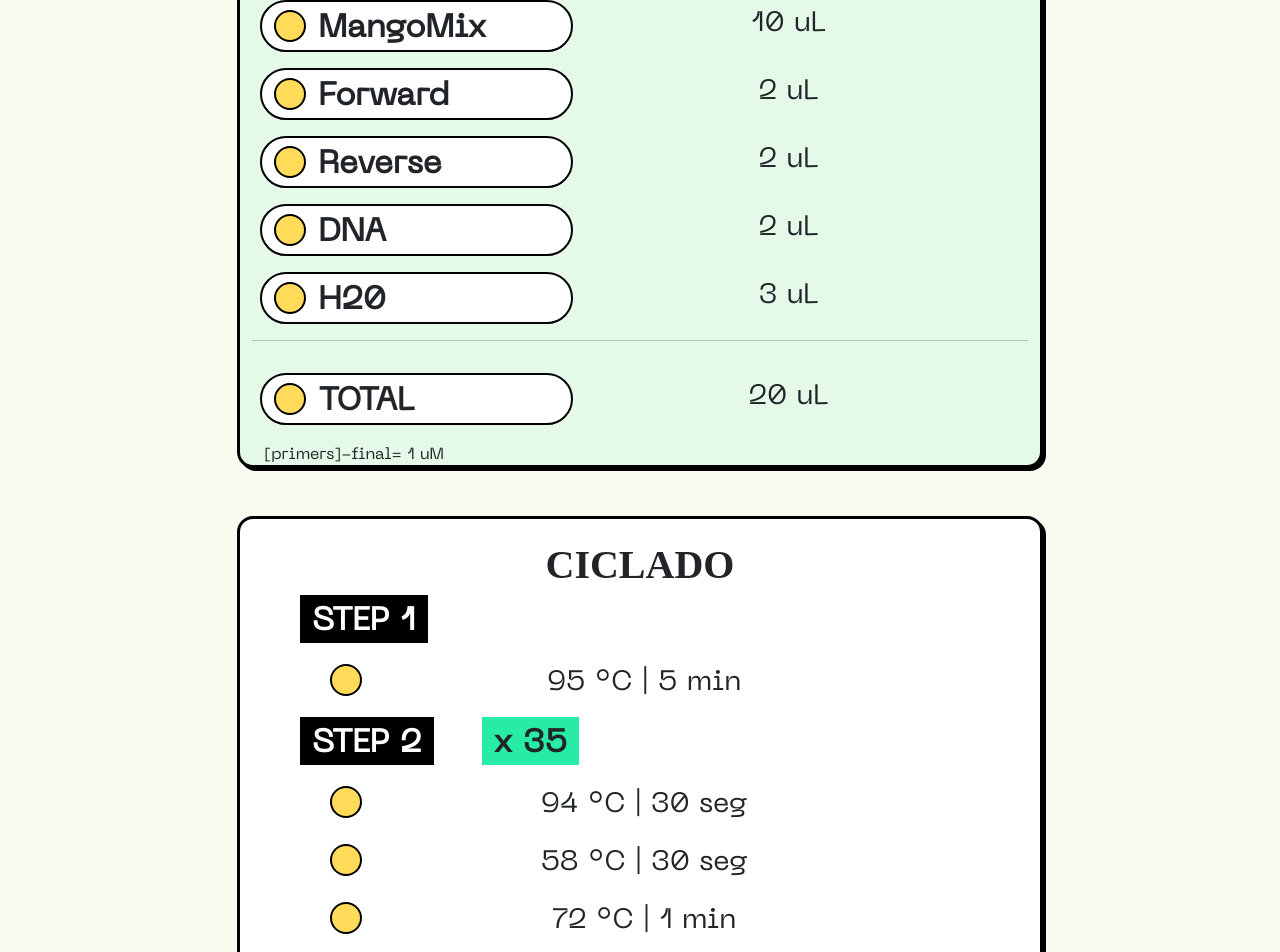
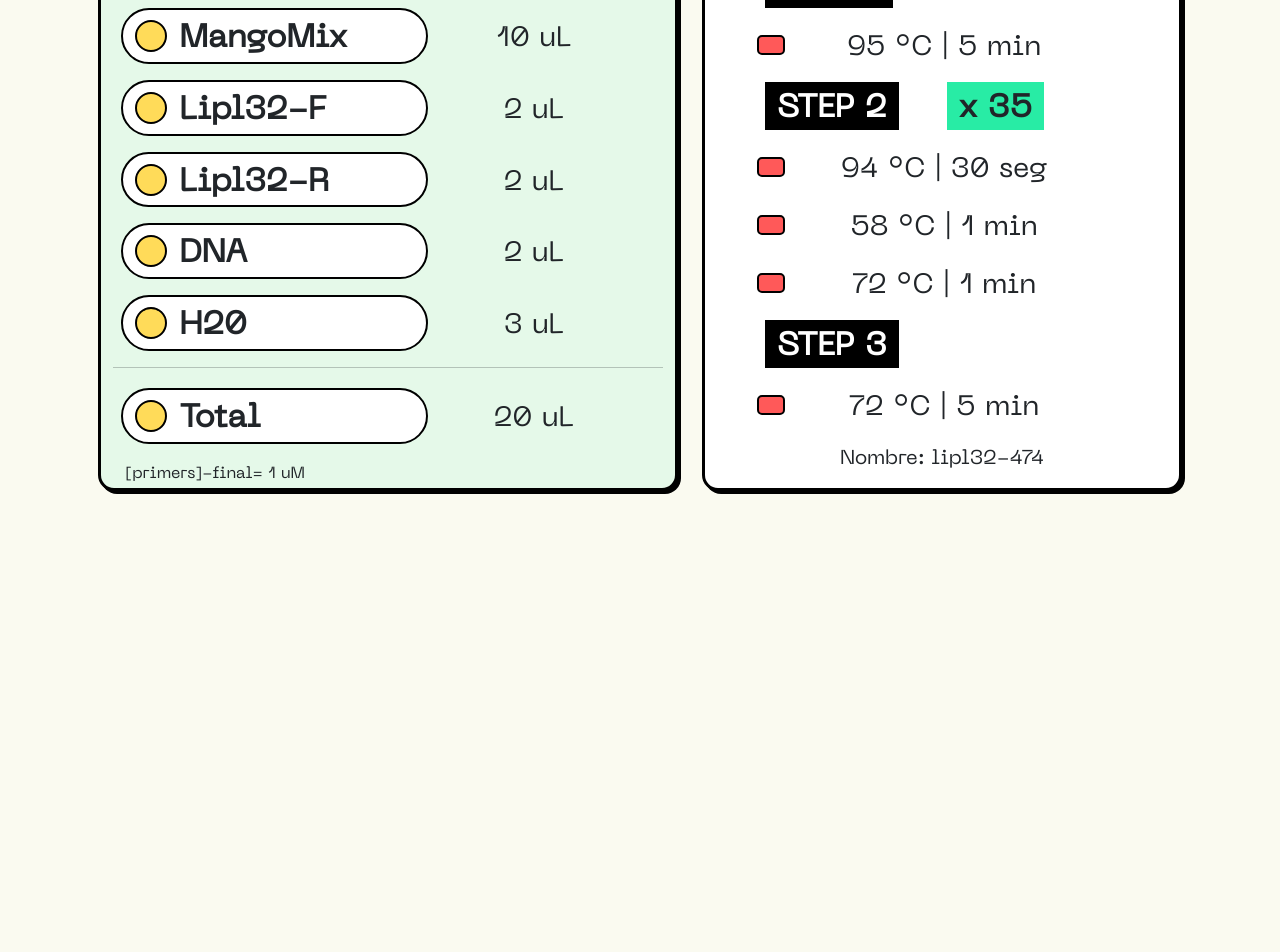
Before and after one commit to sofifernandez/protocolos_PCR, a React (Create React App) app: page /protocolo/1 in a window 1280 px wide. Shown: the part 960-1912 px from the top of the page. After the commit the page ends 1499 px from the top, so only its background shows below. Built offline with nearby package versions, Linux system fonts and the light colour scheme; a web font is replaced by a local one.

Commit message:
optimizing in smaller components

```diff
--- /dev/null
+++ b/src/components/CicleStep/CicleStep.js
@@ -0,0 +1,13 @@
+import './CicleStep.scss'
+
+export const CicleStep = ({temperature, time}) => {
+    return (
+        <div className=' col-12 row justify-content-center mb-3'>
+            <div className='col-3 circleCicle my-auto'>
+            </div>
+            <div className='col-9 fs-3 text-center my-auto'>
+                {temperature} | {time}
+            </div>
+        </div>
+    )
+}
--- /dev/null
+++ b/src/components/CicleStep/CicleStep.scss
@@ -0,0 +1,14 @@
+.ciclesTitle {
+  background-color: #28eca5;
+  width: fit-content;
+  font-weight: 900;
+}
+
+.circleCicle {
+  width: 20px;
+  height: 20px;
+  align-items: flex-end;
+  border: 2px solid #000;
+  border-radius: 5px;
+  background-color: #ff5959;
+}
--- a/src/components/DetailedPCR/DetailedPCR.js
+++ b/src/components/DetailedPCR/DetailedPCR.js
@@ -1,6 +1,9 @@
-import './DetailedPCR.scss'
 import { useEffect, useState } from "react";
 import { useParams } from "react-router-dom";
+import { MixReagent } from "../MixReagent/MixReagent";
+import { CicleStep } from "../CicleStep/CicleStep";
+import './DetailedPCR.scss'
+
 
 export const DetailedPCR = () => {
     const { protocoloID } = useParams();
@@ -23,7 +26,7 @@ export const DetailedPCR = () => {
     return (
         <div className="row container-fluid mx-0 justify-content-center">
             {/* GENERAL DATA CARD ----------------------------------------------------------------------------------------------------------*/}
-            <div className="row col-12 col-md-9 fs-1 pb-3 mb-5 detailCard">
+            <div className="row col-12 col-md-9 col-lg-6 fs-1 pb-3 mb-5 detailCard">
                 <p className='text-center'>{details.target_microorganism}</p>
                 <div>
                     <div className='row mb-2 justify-content-center'>
@@ -45,12 +48,12 @@ export const DetailedPCR = () => {
                         </div>
                     </div>
                     <div className='row mb-2 justify-content-center'>
-                        <div className='col-12 col-lg-6 my-auto text-center propertyFive'>{details.forward.name}:</div>
-                       <div className='col-12 col-lg-6 my-auto fs-5 text-center text-lg-start propertyValue'>{details.forward.seq}</div>
+                        <div className='col-12 col-lg-6 ms-lg-auto my-auto text-center propertyFive'>{details.forward.name}:</div>
+                        <div className='col-12 col-lg-6 ms-lg-auto my-auto fs-5 text-center text-lg-start propertyValue'>{details.forward.seq}</div>
                     </div>
                     <div className='row mb-2 justify-content-center'>
-                        <div className='col-12 col-lg-6 my-auto text-center propertySix'>{details.reverse.name}:</div>
-                         <div className='col-12 col-lg-6 my-auto fs-5 text-center text-lg-start propertyValue'>{details.reverse.seq}</div>
+                        <div className='col-12 col-lg-6 ms-lg-auto my-auto text-center propertySix'>{details.reverse.name}:</div>
+                        <div className='col-12 col-lg-6 ms-lg-auto my-auto fs-5 text-center text-lg-start propertyValue'>{details.reverse.seq}</div>
                     </div>
                     {details.probe ? <div className='row mb-2 justify-content-center'>
                         <div className='col-12 col-lg-6 my-auto  my-auto text-center propertySeven'>{details.probe.name}:</div>
@@ -58,118 +61,32 @@ export const DetailedPCR = () => {
                     </div> : null}
                 </div>
             </div>
+
+            <div className='row justify-content-center'>
                 {/* MASTER MIX--------------------------------------------------------------------------------------------------------------- */}
-            <div className="row container-fluid mx-0 justify-content-center">
-                <div className='row col-12 col-md-10 col-lg-8 justify-content-center mb-5 masterMixCard'>
+                <div className="row col-12 col-md-10 col-lg-6 container-fluid mx-0 justify-content-center">
+                    <div className='row  justify-content-center mb-5 masterMixCard'>
                         <div className='text-center cardTitle fs-1 col-12 mt-3'>
                             MASTER MIX
                         </div>
                         <div className='mb-3 text-center'>Primer y sondas a 10uM</div>
                         {/* BUFFER */}
-                    <div className=' col-12 row justify-content-evenly mb-3'>
-                        <div className='col-5 propertyTitleMix row'>
-                            <div className='col-3 titleCircle my-auto'>
-                            </div>
-                            <div className='col-9 fw-bold fs-2 my-auto'>
-                                {details.rxn.buffer.name}
-                            </div>
-                        </div>
-                        <div className='col-7 fs-3 text-center'>
-                            {details.rxn.buffer.volume} uL
-                        </div>
-                    </div>
+                        <MixReagent name={details.rxn.buffer.name} volume={details.rxn.buffer.volume} />
                         {/* FORWARD*/}
-                    <div className='status col-12 row justify-content-evenly mb-3'>
-                        <div className='col-5 propertyTitleMix row'>
-                            <div className='col-3 titleCircle my-auto'>
-                            </div>
-                            <div className='col-9 fw-bold fs-2 my-auto'>
-                                Forward
-                            </div>
-                        </div>
-                        <div className='col-7 fs-3 text-center'>
-                            {details.rxn.forward} uL
-                        </div>
-                    </div>
+                        <MixReagent name={details.forward.name} volume={details.rxn.forward} />
                         {/* RERVERSE */}
-                    <div className=' col-12 row justify-content-evenly mb-3'>
-                        <div className='col-5 propertyTitleMix row'>
-                            <div className='col-3 titleCircle my-auto'>
-                            </div>
-                            <div className='col-9 fw-bold fs-2 my-auto'>
-                                Reverse
-                            </div>
-                        </div>
-                        <div className='col-7 fs-3 text-center'>
-                            {details.rxn.reverse} uL
-                        </div>
-                    </div>
+                        <MixReagent name={details.reverse.name} volume={details.rxn.reverse} />
                         {/* PROBE */}
-                    {details.probe ? <div className=' col-12 row justify-content-evenly mb-3'>
-                        <div className='col-5 propertyTitleMix row'>
-                            <div className='col-3 titleCircle my-auto'>
-                            </div>
-                            <div className='col-9 fw-bold fs-2 my-auto'>
-                                Probe
-                            </div>
-                        </div>
-                        <div className='col-7 fs-3 text-center'>
-                            {details.rxn.probe} uL
-                        </div>
-                    </div> : null}
+                        {details.probe ? <MixReagent name={details.probe.name} volume={details.rxn.probe} /> : null}
                         {/* DNA */}
-                    <div className=' col-12 row justify-content-evenly mb-3'>
-                        <div className='col-5 propertyTitleMix row'>
-                            <div className='col-3 titleCircle my-auto'>
-                            </div>
-                            <div className='col-9 fw-bold fs-2 my-auto'>
-                                DNA
-                            </div>
-                        </div>
-                        <div className='col-7 fs-3 text-center'>
-                            {details.rxn.DNA} uL
-                        </div>
-                    </div>
+                        <MixReagent name='DNA' volume={details.rxn.DNA} />
                         {/* BSA */}
-                    {details.BSA ? <div className=' col-12 row justify-content-evenly mb-3'>
-                        <div className='col-5 propertyTitleMix row'>
-                            <div className='col-3 titleCircle my-auto'>
-                            </div>
-                            <div className='col-9 fw-bold fs-2 my-auto'>
-                                BSA {details.rxn.BSA.conc}
-                            </div>
-                        </div>
-                        <div className='col-7 fs-3 text-center'>
-                            {details.rxn.BSA.volumen} uL
-                        </div>
-                    </div> : null}
+                        {details.BSA ? <MixReagent name={`BSA ${details.rxn.BSA.conc}`} volume={details.rxn.BSA.volumen} /> : null}
                         {/* H20 */}
-                    <div className=' col-12 row justify-content-evenly mb-3'>
-                        <div className='col-5 propertyTitleMix row'>
-                            <div className='col-3 titleCircle my-auto'>
-                            </div>
-                            <div className='col-9 fw-bold fs-2 my-auto'>
-                                H20
-                            </div>
-                        </div>
-                        <div className='col-7 fs-3 text-center'>
-                            {details.rxn.H2O} uL
-                        </div>
-                    </div>
+                        <MixReagent name='H20' volume={details.rxn.H2O} />
                         <hr />
                         {/* Total */}
-                    <div className=' col-12 row justify-content-evenly mt-3 mb-3'>
-                        <div className='col-5 propertyTitleMix row'>
-                            <div className='col-3 titleCircle my-auto'>
-                            </div>
-                            <div className='col-9 fw-bold fs-2 my-auto'>
-                                TOTAL
-                            </div>
-                        </div>
-                        <div className='col-7 fs-3 text-center'>
-                            {details.rxn.total} uL
-                        </div>
-                    </div>
+                        <MixReagent name='Total' volume={details.rxn.total} />
                         <div>[primers]-final= {details.forward.primer_conc}</div>
                         {details.probe ? <div>[probe]-final= {details.probe.probe_conc}</div> : null}
                     </div>
@@ -177,74 +94,49 @@ export const DetailedPCR = () => {
 
 
                 {/* CICLADO-------------------------------------------------------------------------------------------------------------- */}
-            <div className="row container-fluid mx-0 justify-content-center">
-                <div className="row col-8 fs-1 pb-3 mb-5 cicleCard">
+                <div className="row col-8 col-lg-5 container-fluid mx-0 justify-content-center ">
+                    <div className="row fs-1 pb-3 mb-5 cicleCard">
                         <div className='text-center cardTitle fs-1 col-12 mt-3'>
                             Ciclado
                         </div>
-                    <div className='justify-sef-start stepTitles fs-2 ms-5 mb-3'>
+                        {/* STEP 1 */}
+                        <div className='justify-sef-start stepTitles fs-2 ms-5 mb-3 my-auto'>
                             STEP 1
                         </div>
-                    <div className=' col-12 row justify-content-center mb-3'>
-                        <div className='col-3 titleCircle my-auto'>
-                        </div>
-                        <div className='col-9 fs-3 text-center'>
-                            {details.cicling.step_one.temperature} | {details.cicling.step_one.time}
-                        </div>
-                    </div>
+                        <CicleStep temperature={details.cicling.step_one.temperature} time={details.cicling.step_one.time} />
                         {/* STEP 2 */}
                         <div className='row'>
-                        <div className='justify-sef-start stepTitles fs-2 ms-5 mb-3'>
+                            <div className='justify-sef-start stepTitles fs-2 ms-5 mb-3 my-auto'>
                                 STEP 2
                             </div>
-                        <div className='justify-sef-start ciclesTitle fs-2 ms-5 mb-3'>
+                            <div className='justify-sef-start ciclesTitle fs-2 ms-5 mb-3 my-auto'>
                                 x {details.cicling.step_two.cicles}
                             </div>
                         </div>
-                    <div className=' col-12 row justify-content-center mb-3'>
-                        <div className='col-3 titleCircle my-auto'>
+                        <CicleStep temperature={details.cicling.step_two.step_a.temperature} time={details.cicling.step_two.step_a.time} />
+                        <CicleStep temperature={details.cicling.step_two.step_b.temperature} time={details.cicling.step_two.step_c.time} />
+                        <CicleStep temperature={details.cicling.step_two.step_c.temperature} time={details.cicling.step_two.step_c.time} />
+                        {details.cicling.step_three ?
+                            <>
+                                <div className='justify-sef-start stepTitles fs-2 ms-5 mb-3 my-auto'>
+                                    STEP 3
                                 </div>
-                        <div className='col-9 fs-3 text-center'>
-                            {details.cicling.step_two.step_a.temperature} | {details.cicling.step_two.step_a.time}
-                        </div>
-                    </div>
-                    <div className=' col-12 row justify-content-center mb-3'>
-                        <div className='col-3 titleCircle my-auto'>
-                        </div>
-                        <div className='col-9 fs-3 text-center'>
-                            {details.cicling.step_two.step_b.temperature} | {details.cicling.step_two.step_b.time}
-                        </div>
-                    </div>
-                    <div className=' col-12 row justify-content-center mb-3'>
-                        <div className='col-3 titleCircle my-auto'>
-                        </div>
-                        <div className='col-9 fs-3 text-center'>
-                            {details.cicling.step_two.step_c.temperature} | {details.cicling.step_two.step_c.time} <i className="fa-solid fa-camera"></i>
-                        </div>
-                    </div>
-
-                    {details.cicling.step_three ? <><div className='justify-sef-start stepTitles fs-2 ms-5 mb-3'>
-                        STEP 3
-                    </div><div className=' col-12 row justify-content-center mb-3'>
-                            <div className='col-3 titleCircle my-auto'>
-                            </div>
-                            <div className='col-9 fs-3 text-center'>
-                                {details.cicling.step_three.temperature} | {details.cicling.step_three.time}
-                            </div>
-                        </div></> : null}
+                                <CicleStep temperature={details.cicling.step_three.temperature} time={details.cicling.step_three.time }/>
+                            </> : null}
 
                         {details.cicling.melting ? <><div className='justify-sef-start stepTitles fs-2 ms-5 mb-3'>
                             STEP 4
                         </div><div className=' col-12 row justify-content-center mb-3'>
-                            <div className='col-3 titleCircle my-auto'>
+                                <div className='col-3 circleCicle my-auto'>
                                 </div>
-                            <div className='col-9 fs-3 text-center'>
+                                <div className='col-9 fs-3 text-center my-auto'>
                                     Melting curve
                                 </div>
                             </div></> : null}
                         <div className='fs-5 text-center'>Nombre: {details.cicling.name}</div>
                     </div>
                 </div>
+            </div>
             {details.notes}
         </div>
     )
--- /dev/null
+++ b/src/components/MixReagent/MixReagent.js
@@ -0,0 +1,19 @@
+import './MixReagent.scss'
+
+export const MixReagent = ({name, volume}) => {
+    return (
+
+        <div className=' col-12 row justify-content-evenly mb-3'>
+            <div className='col-9 col-sm-6 col-lg-7 propertyTitleMix row'>
+                <div className='col-3 titleCircle my-auto'>
+                </div>
+                <div className='col-9 fw-bold fs-2 my-auto'>
+                    {name}
+                </div>
+            </div>
+            <div className='col-6 col-lg-5 fs-3 text-center my-auto'>
+                {volume} uL
+            </div>
+        </div>
+    )
+}
--- /dev/null
+++ b/src/components/MixReagent/MixReagent.scss
@@ -0,0 +1,15 @@
+.propertyTitleMix {
+  //width: fit-content;
+  background-color: white;
+  border-radius: 2rem;
+  border: 2px solid #000;
+}
+
+.titleCircle {
+  width: 32px;
+  height: 32px;
+  align-items: flex-end;
+  border: 2px solid #000;
+  border-radius: 20px;
+  background-color: #ffdb59;
+}
```
Also changed, not shown: src/components/DetailedPCR/DetailedPCR.scss (+19 -10 lines). Lines whose indentation alone changed are shown as unchanged.
